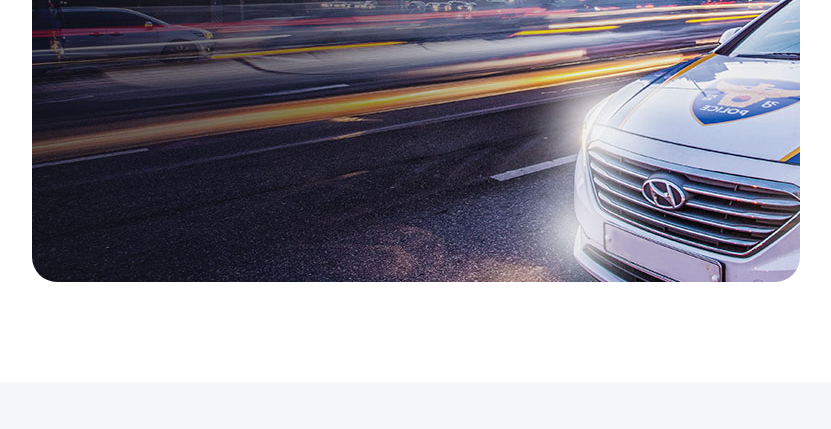
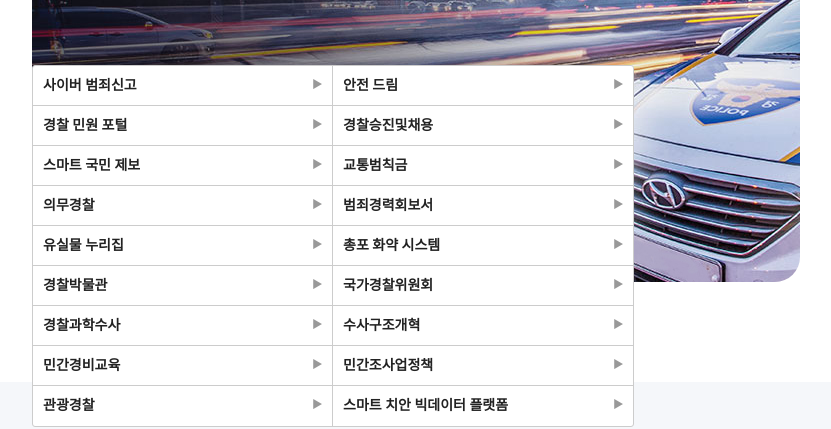
Before and after one commit to nahxx/police_site, a plain HTML site: page index.html in a window 1280 px wide. Shown: the part 390-819 px from the top of the page, without its empty margins (224-1055 px from the left). Drawn offline with Linux system fonts and the light colour scheme.

Commit message:
푸터1 css 구현
푸터1 css 구현

```diff
--- a/index.html
+++ b/index.html
@@ -302,7 +302,7 @@
           <div class="footer01">
             <div class="select">
               <button>부서별 누리집</button>
-              <ul>
+              <ul class="open">
                 <li><a href="#">사이버 범죄신고</a></li>
                 <li><a href="#">안전 드림</a></li>
                 <li><a href="#">경찰 민원 포털</a></li>
--- a/scss/layout.scss
+++ b/scss/layout.scss
@@ -175,8 +175,11 @@ $topNavHeight: 56px;
           &:nth-child(3) .gnb2 {
             min-width: 280px;
           }
+          &:nth-child(4) .gnb2 {
+            min-width: 210px;
+          }
           &:nth-child(6) .gnb2 {
-            min-width: 210px;
+            min-width: 220px;
           }
           & > a {
             font-size: $fontSizeMid;
@@ -277,6 +280,7 @@ $topNavHeight: 56px;
         justify-content: space-between;
         align-items: center;
         .select {
+          position: relative;
           button {
             position: relative;
             width: 250px;
@@ -289,6 +293,7 @@ $topNavHeight: 56px;
             color: $fontColorGray;
             text-align: left;
             font-size: $fontSizeNormal;
+            cursor: pointer;
             &:after {
               position: absolute;
               top: 18px;
@@ -296,6 +301,60 @@ $topNavHeight: 56px;
               display: inline-block;
               content: '▼';
               font-size: $fontSizeTiny;
+              font-weight: 600;
+            }
+          }
+          ul {
+            position: absolute;
+            bottom: 100%;
+            margin-bottom: 5px;
+            display: none;
+            justify-content: center;
+            flex-wrap: wrap;
+            width: 600px;
+            background: $layoutBg;
+            border: 1px solid #ccc;
+            border-radius: 3px;
+            &.open {
+              display: flex;
+            }
+            li {
+              position: relative;
+              flex: calc(50% - 1px);
+              height: 40px;
+              padding: 0 10px;
+              box-sizing: border-box;
+              border-bottom: 1px solid #ccc;
+              border-right: 1px solid #ccc;
+              &:nth-child(2n+2) {
+                border-right: none;
+              }
+              &:nth-child(17), &:nth-child(18) {
+                border-bottom: none;
+              }
+              &:after {
+                position: absolute;
+                top: 10px;
+                right: 10px;
+                display: inline-block;
+                content: '▶';
+                font-size: 10px;
+                color: #999;
+                font-weight: 600;
+              }
+              a {
+                font-size: $fontSizeSmall;
+                font-weight: 600;
+                line-height: 40px;
+              }
+            }
+          }
+          &:nth-child(3) ul, &:nth-child(4) ul {
+            flex-wrap: nowrap;
+            flex-flow: column;
+            width: 300px;
+            li {
+              display: block;
             }
           }
         }
```
Also changed, not shown: css/style.min.css.
